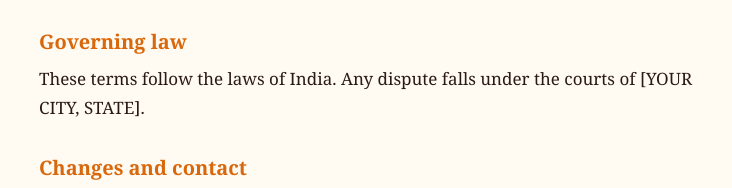
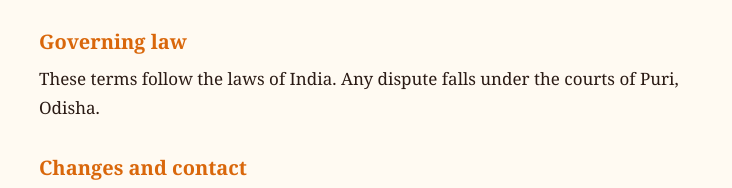
Before and after one commit to comparisonlist-ai/daily-dose-astrology-multi-lingual, a plain HTML site: page terms.html in a window 1280 px wide. Shown: the part 1472-1660 px from the top of the page, 261-993 px from the left. Drawn offline with Linux system fonts and the light colour scheme.

Commit message:
Update governing law to specify Puri, Odisha

```diff
--- a/terms.html
+++ b/terms.html
@@ -40,8 +40,8 @@
 <p>Please read our <a href="refund-policy.html">Refund and Cancellation Policy</a>.</p>
 
 <h2>Governing law</h2>
-<p>These terms follow the laws of India. Any dispute falls under the courts of [YOUR CITY, STATE].</p>
 
+<p>These terms follow the laws of India. Any dispute falls under the courts of Puri, Odisha.</p>
 <h2>Changes and contact</h2>
 <p>We may update these terms from time to time. The date at the top shows the latest version. For questions, write to dailyhoroscoperashifal@gmail.com.</p>
 </main>
```
